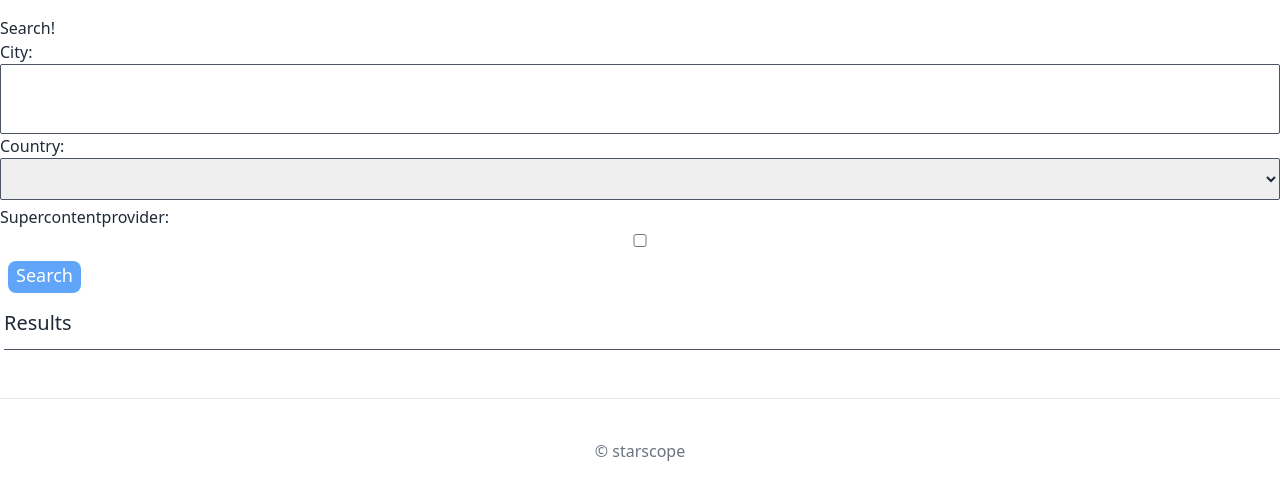
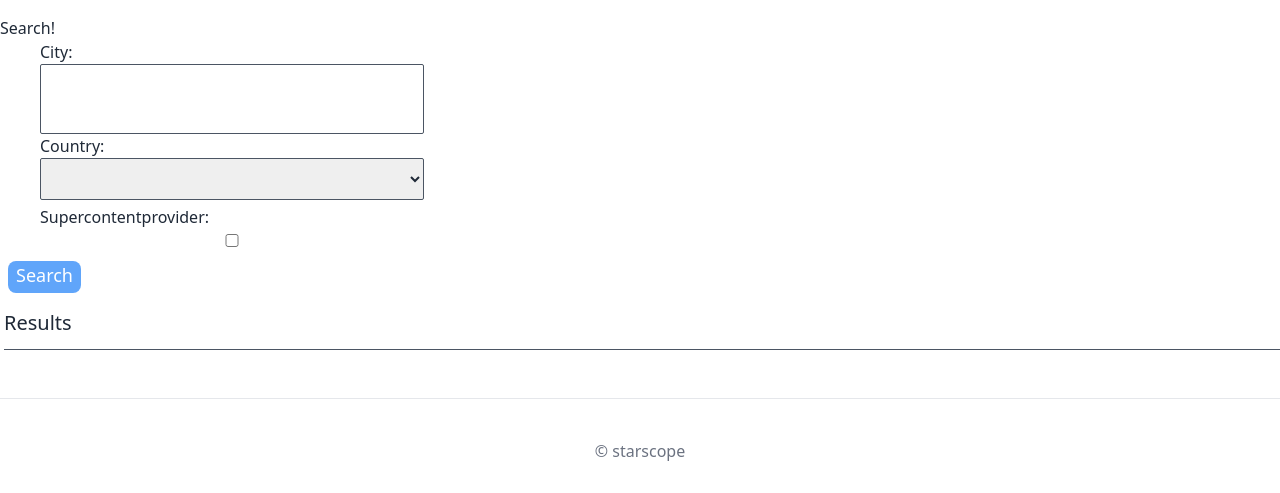
Before and after one commit to abel9851/starscope, a Django app: page /places/search/ in a window 1280 px wide. Shown: the part 80-573 px from the top of the page. Run offline with Django 3.2, Linux system fonts and the light colour scheme; style sheets or scripts are compiled from the project's sources; some libraries are stand-ins or nearby versions.

Commit message:
fix input size

```diff
--- a/templates/places/search.html
+++ b/templates/places/search.html
@@ -12,7 +12,7 @@
     <h2>Search!</h2>
 
     <form method="get" action="{% url "places:search" %}">
-        {{form.as_p}}
+        <div class="lg:w-96 ml-10">{{form.as_p}}</div>
         <button class="m-2 text-lg px-2 pb-1 bg-blue-400 rounded-lg text-white">Search</button>
     </form>
 
```
